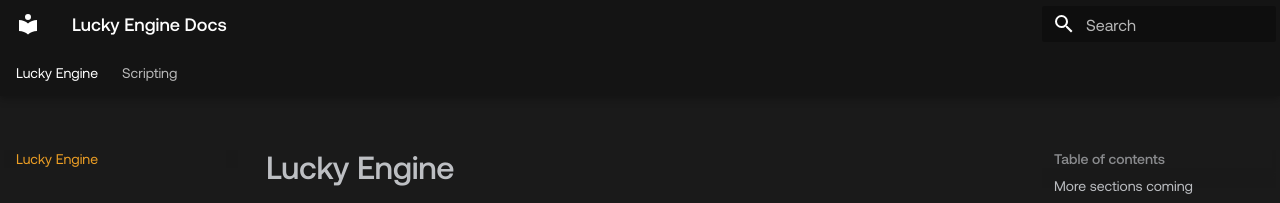
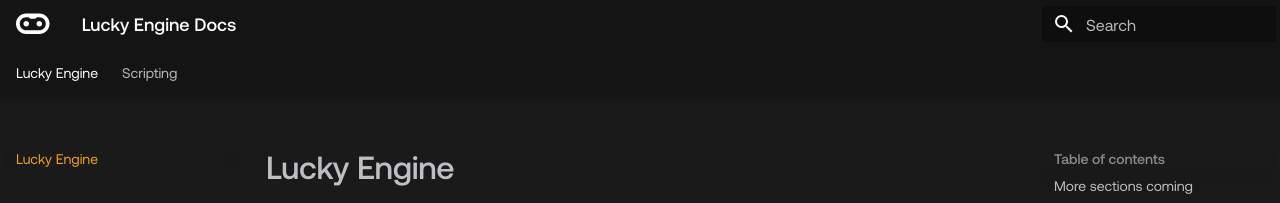
Before and after one commit to ZoreAnuj/luckyrobots-docs, an MkDocs documentation site: the page built from docs/index.md, in a window 1280 px wide. Shown: the top 203 px of the page. Built offline with MkDocs 1.6.1 and Material for MkDocs 9.7.7, drawn with Linux system fonts in a browser that asks for light colours; some web fonts are replaced; the version menu is left out.

Commit message:
Added Lucky Robots logo

```diff
--- a/docs/stylesheets/extra.css
+++ b/docs/stylesheets/extra.css
@@ -303,6 +303,17 @@ body { font-synthesis: style; }
   color: var(--md-default-bg-color);    /* contrasts the accent fill in both schemes */
 }
 
+/* ---- brand logo ---- */
+/* Inlined SVG logo (overrides/partials/logo.html) — keep its 26:17 aspect
+   ratio instead of Material's default square 1.2rem box. */
+.md-header__button.md-logo .lr-logo,
+.md-nav__title .lr-logo {
+  display: block;
+  width: auto;
+  height: 1.1rem;
+  fill: currentColor;
+}
+
 /* ---- layout polish ---- */
 .md-grid { max-width: 68rem; }
 
--- a/mkdocs.yml
+++ b/mkdocs.yml
@@ -16,7 +16,8 @@ validation:
 
 theme:
   name: material
-  custom_dir: overrides  # adds <link rel=preload> for the brand fonts (see overrides/main.html)
+  custom_dir: overrides  # adds <link rel=preload> for the brand fonts + inlines the brand logo (overrides/partials/logo.html)
+  favicon: assets/favicon.svg
   language: en
   font: false            # use the brand fonts defined in extra.css, not Google's Roboto
   features:
--- /dev/null
+++ b/overrides/partials/logo.html
@@ -0,0 +1,8 @@
+{#
+  Brand logo for the header (and nav drawer on mobile). Inlined as SVG rather
+  than set via `theme.logo` so `fill="currentColor"` picks up the header text
+  colour (white on the near-black header). Sizing is handled in extra.css.
+#}
+<svg class="lr-logo" viewBox="0 0 26 17" fill="currentColor" aria-hidden="true">
+  <path d="M18 0.440001C22.3739 0.440233 25.9209 3.98695 25.9209 8.3609C25.9204 12.7344 22.3736 16.2806 18 16.2808H7.9209C3.5471 16.2808 0.000485289 12.7346 0 8.3609C0 3.9868 3.5468 0.440001 7.9209 0.440001H18ZM7.9209 3.32086C5.13738 3.32086 2.88086 5.57738 2.88086 8.3609C2.88134 11.144 5.13768 13.4 7.9209 13.4H18C20.783 13.3997 23.0396 11.1439 23.04 8.3609C23.04 5.57753 20.7833 3.32109 18 3.32086H16.3506C16.0223 3.32086 15.7496 3.55741 15.5534 3.8206C15.2913 4.17212 14.8727 4.39984 14.4004 4.39996H11.5195C11.0472 4.39981 10.6287 4.17211 10.3666 3.8206C10.1703 3.55741 9.89759 3.32086 9.5693 3.32086H7.9209ZM7.91992 6.19977C9.11283 6.19977 10.08 7.16702 10.0801 8.35992C10.0801 9.55286 9.11286 10.5201 7.91992 10.5201C6.72702 10.52 5.75977 9.55283 5.75977 8.35992C5.75981 7.16705 6.72705 6.19981 7.91992 6.19977ZM18 6.19977C19.1929 6.19977 20.1601 7.16702 20.1602 8.35992C20.1602 9.55286 19.1929 10.5201 18 10.5201C16.8071 10.5201 15.8398 9.55286 15.8398 8.35992C15.8399 7.16702 16.8071 6.19977 18 6.19977Z"/>
+</svg>
```
Also changed, not shown: docs/assets/favicon.svg (added).
